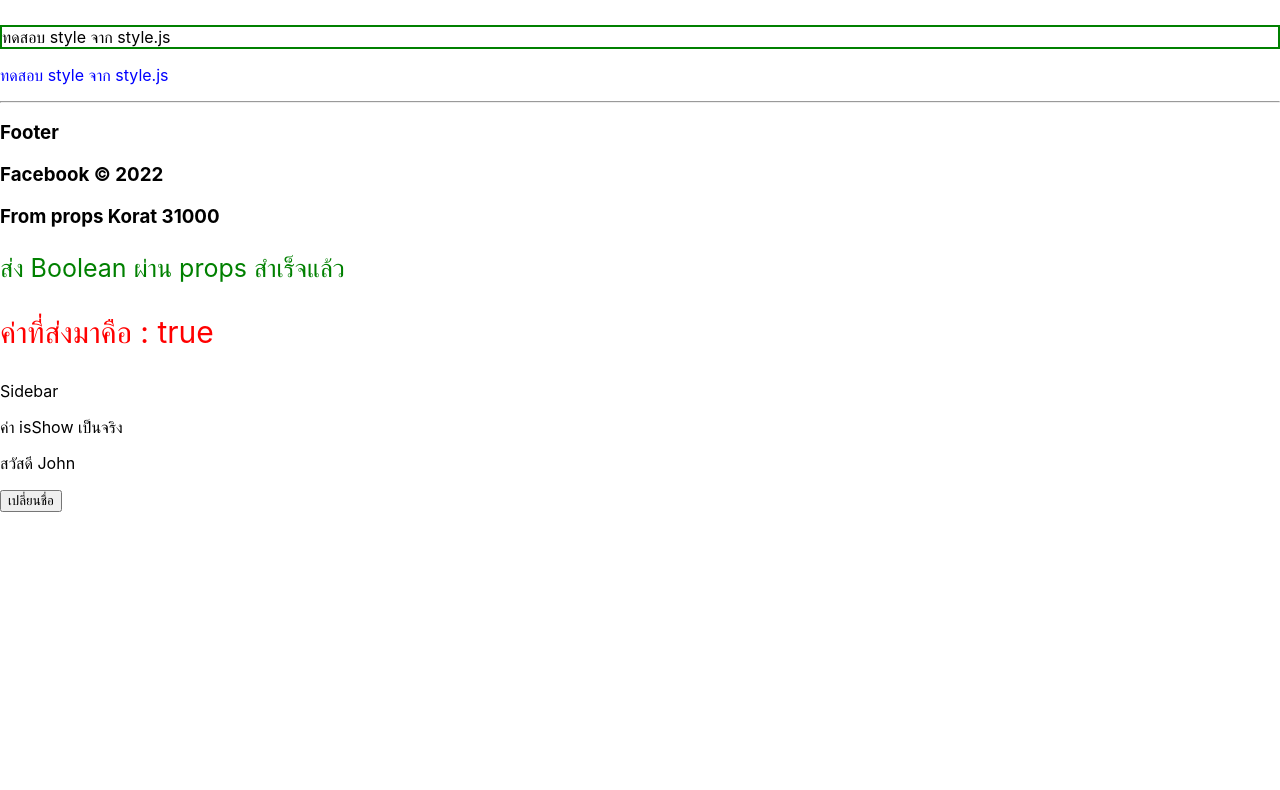
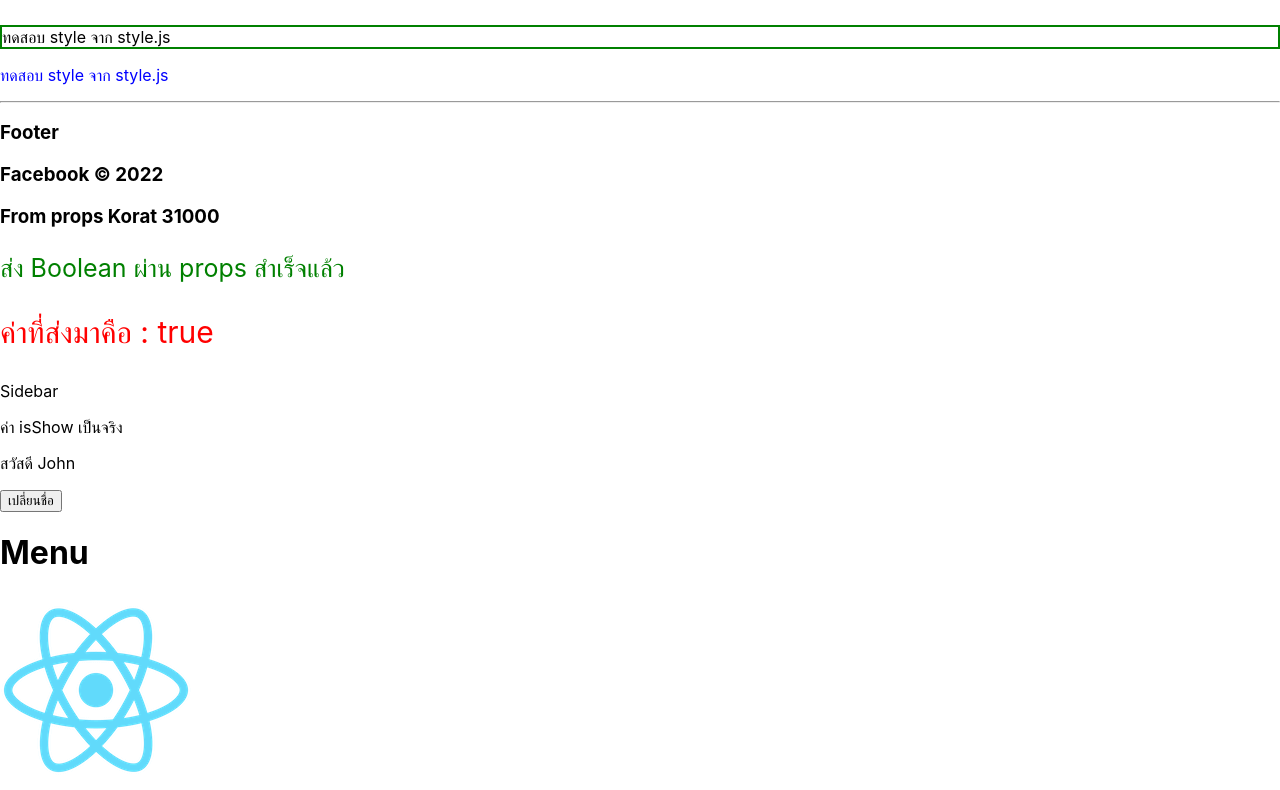
Before and after one commit to johnwickrichman/react-first-helloworld, a React (Create React App) app: page / in a window 1280 px wide. Shown: the part 846-1636 px from the top of the page. Before the commit the page ends 1358 px from the top, so only its background shows below. Built offline with nearby package versions, Linux system fonts and the light colour scheme.

Commit message:
before use custom hook

```diff
--- a/src/App.js
+++ b/src/App.js
@@ -3,6 +3,7 @@
 import Footer from './components/Footer';
 import Header from './components/Header';
 import Logo from './components/Logo';
+import Menu from './components/Menu';
 import Sidebar from './components/Sidebar';
 
 function App() {
@@ -12,6 +13,7 @@
       <Logo />
       <Footer title='Facebook' province='Korat' postcode={30000} isOpen={true} />
       <Sidebar />
+      <Menu />
     </div>
   );
 }
--- /dev/null
+++ b/src/components/Menu.js
@@ -0,0 +1,28 @@
+import React from 'react'
+
+const Menu = () => {
+
+    const [hover, setHover] = React.useState(false)
+
+    const mouseOver = () => {
+        setHover(true)
+    }
+
+    const mouseOut = () => {
+        setHover(false)
+    }
+
+
+  return (
+    <div>
+        <h1>Menu</h1>
+        {
+            hover ? <h3>เมนูหลัก</h3> : null
+        }
+
+        <img onMouseOver={mouseOver} onMouseOut={mouseOut} src='./logo192.png' alt="logo" />
+    </div>
+  )
+}
+
+export default Menu
```
